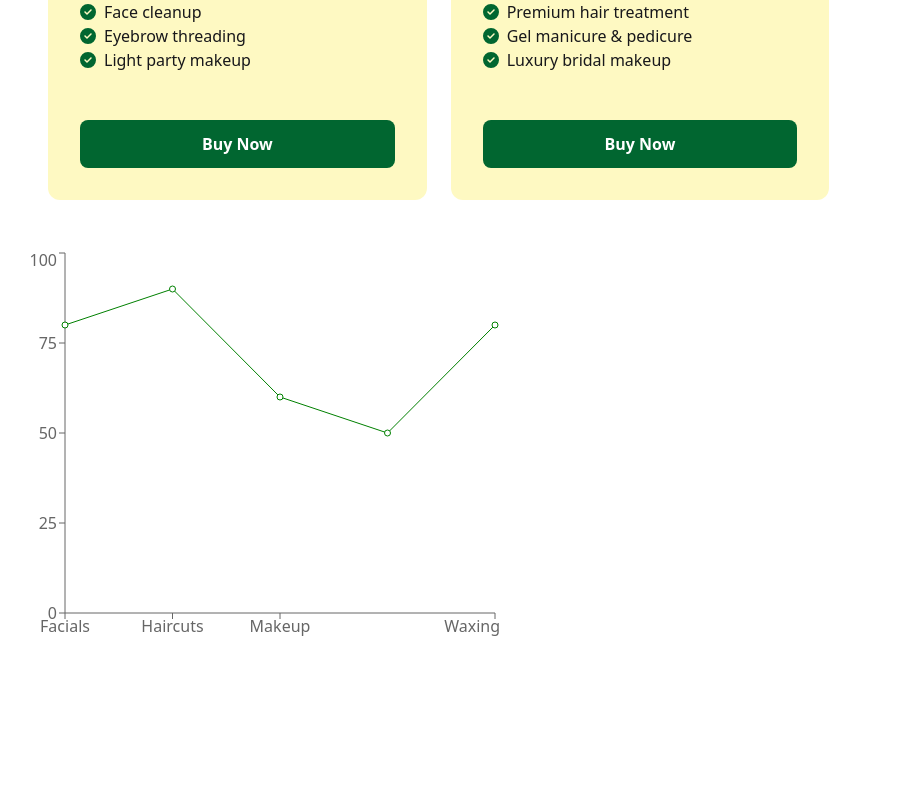
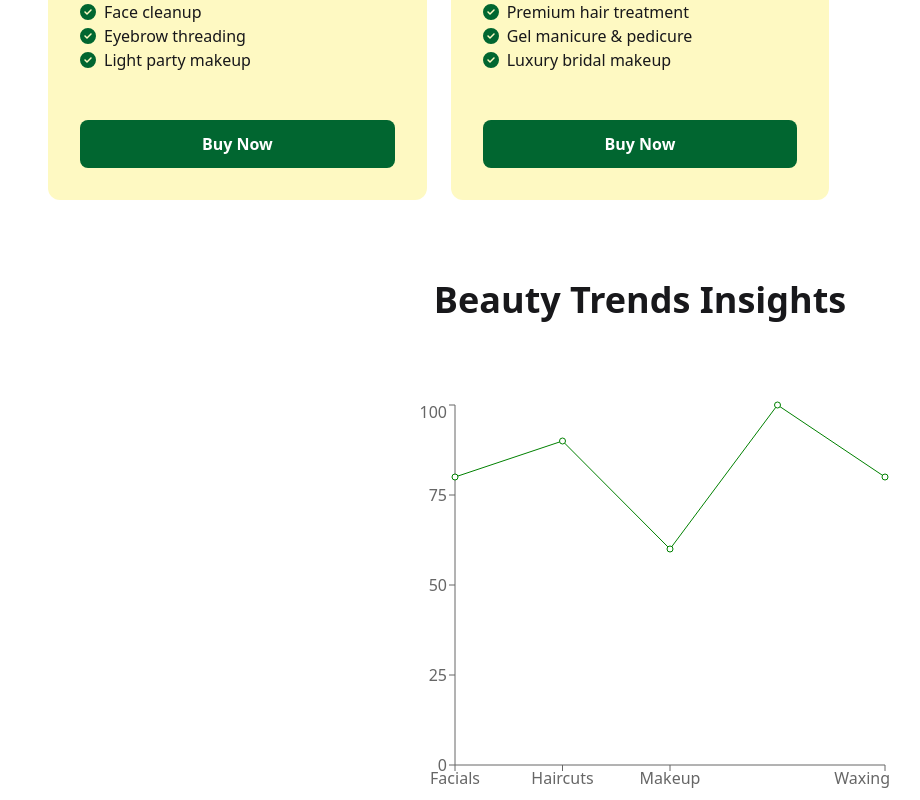
Before and after one commit to tasninanika/Cost-Plans, a React (Vite) app: page / in a window 1280 px wide. Shown: the part 876-1676 px from the top of the page, without its empty margins (0-920 px from the left). Before the commit the page ends 1524 px from the top, so only its background shows below. Built offline with nearby package versions, Linux system fonts and the light colour scheme.

Commit message:
updated linechart.jsx

```diff
--- a/src/Components/LineChart/LineChart.jsx
+++ b/src/Components/LineChart/LineChart.jsx
@@ -5,12 +5,18 @@ const LineChart = () => {
     { id: 1, name: "Facials", percentage: 80 },
     { id: 2, name: "Haircuts", percentage: 90 },
     { id: 3, name: "Makeup", percentage: 60 },
-    { id: 4, name: "Manicure & Pedicure", percentage: 50 },
+    { id: 4, name: "Manicure & Pedicure", percentage: 100 },
     { id: 5, name: "Waxing", percentage: 80 },
   ];
 
   return (
     <div>
+      <div>
+        <h2 className="text-center text-4xl font-semibold my-20">
+          Beauty Trends Insights
+        </h2>
+      </div>
+      <div className="flex justify-center">
         <LChart width={500} height={400} data={servicePercentage}>
           <XAxis dataKey="name"></XAxis>
           <YAxis dataKey="percentage"></YAxis>
@@ -18,6 +24,7 @@ const LineChart = () => {
           <Line dataKey="percentage" stroke="green"></Line>
         </LChart>
       </div>
+    </div>
   );
 };
 
```
Lines whose indentation alone changed are shown as unchanged.
